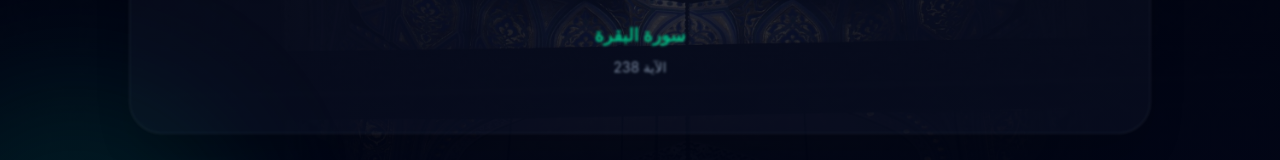
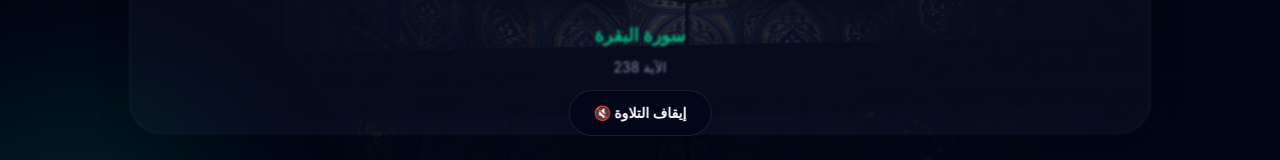
Before and after one commit to alkhwlyhasan777-coder/Prayer-times, a React (Vite) app: page / in a window 1280 px wide. Shown: the part 640-800 px from the top of the page. Built offline with nearby package versions, Linux system fonts and the light colour scheme; no server answers.

Commit message:
Update project

```diff
--- a/src/components/QuranAudio.jsx
+++ b/src/components/QuranAudio.jsx
@@ -1,11 +1,14 @@
 // src/components/QuranAudio.jsx
 
-import { useEffect, useRef } from "react";
+import { useEffect, useRef, useState } from "react";
 
 import verseAudio from "../assets/audio/verse-1.mp3";
 
 function QuranAudio() {
     const audioRef = useRef(null);
+
+    const [isPlaying, setIsPlaying] = useState(false);
+    const [isBlocked, setIsBlocked] = useState(false);
 
     useEffect(() => {
         const audio = audioRef.current;
@@ -14,28 +17,111 @@ function QuranAudio() {
 
         audio.volume = 0.8;
 
-        const startAudio = async () => {
+        const playAudio = async () => {
             try {
                 await audio.play();
-                console.log("Quran audio started");
+
+                setIsPlaying(true);
+                setIsBlocked(false);
             } catch (error) {
-                console.log(
-                    "Autoplay was blocked by the browser:",
-                    error
-                );
+                console.log("Autoplay blocked:", error);
+
+                setIsBlocked(true);
+                setIsPlaying(false);
             }
         };
 
-        startAudio();
+        playAudio();
     }, []);
 
+    const handlePlay = async () => {
+        const audio = audioRef.current;
+
+        if (!audio) return;
+
+        try {
+            await audio.play();
+
+            setIsPlaying(true);
+            setIsBlocked(false);
+        } catch (error) {
+            console.error(error);
+        }
+    };
+
+    const handlePause = () => {
+        const audio = audioRef.current;
+
+        if (!audio) return;
+
+        audio.pause();
+        setIsPlaying(false);
+    };
+
     return (
-        <audio
-            ref={audioRef}
-            src={verseAudio}
-            autoPlay
-            preload="auto"
-        />
+        <>
+            <audio
+                ref={audioRef}
+                src={verseAudio}
+                preload="auto"
+                onEnded={() => setIsPlaying(false)}
+            />
+
+            {isBlocked && (
+                <button
+                    onClick={handlePlay}
+                    className="
+                        fixed
+                        bottom-6
+                        left-1/2
+                        z-50
+                        -translate-x-1/2
+                        rounded-full
+                        border
+                        border-emerald-400/30
+                        bg-slate-950/80
+                        px-6
+                        py-3
+                        text-sm
+                        font-semibold
+                        text-emerald-400
+                        shadow-xl
+                        backdrop-blur-md
+                        transition
+                        hover:bg-emerald-500
+                        hover:text-slate-950
+                    "
+                >
+                    🔊 تشغيل تلاوة الآية
+                </button>
+            )}
+
+            {isPlaying && (
+                <button
+                    onClick={handlePause}
+                    className="
+                        fixed
+                        bottom-6
+                        left-1/2
+                        z-50
+                        -translate-x-1/2
+                        rounded-full
+                        border
+                        border-white/10
+                        bg-slate-950/80
+                        px-6
+                        py-3
+                        text-sm
+                        font-semibold
+                        text-white
+                        shadow-xl
+                        backdrop-blur-md
+                    "
+                >
+                    🔇 إيقاف التلاوة
+                </button>
+            )}
+        </>
     );
 }
 
```
